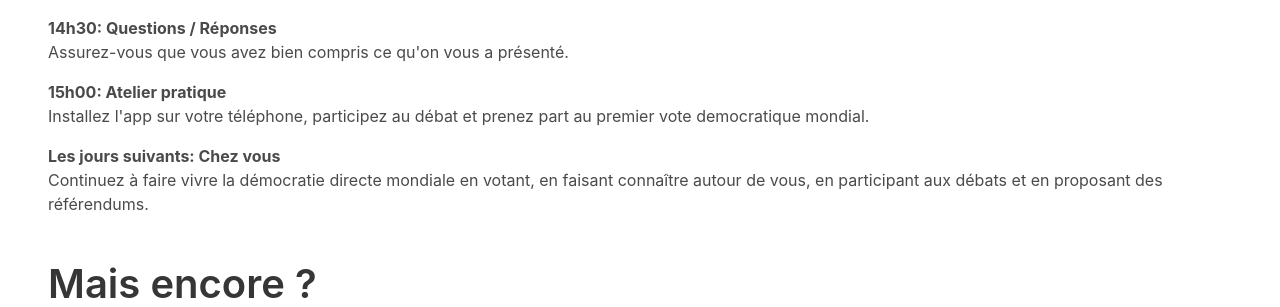
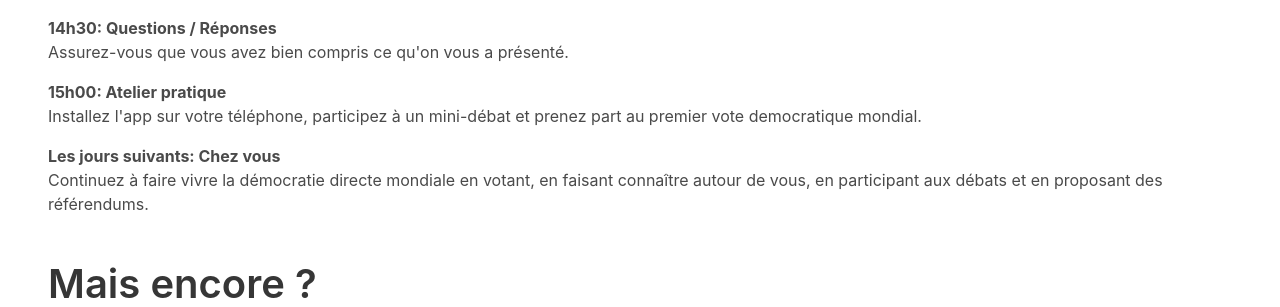
Before and after one commit to directdemocracy-vote/www, a PHP site: page /httpdocs/democracyday/index.php in a window 1280 px wide. Shown: the part 923-1230 px from the top of the page. Run offline with PHP 8.4, Linux system fonts and the light colour scheme.

Commit message:
Update index.php

```diff
--- a/httpdocs/democracyday/index.php
+++ b/httpdocs/democracyday/index.php
@@ -47,7 +47,7 @@
 </p>
 <b>15h00: Atelier pratique</b>
 <p>
-  Installez l'app sur votre téléphone, participez au débat et prenez part au premier vote democratique mondial.
+  Installez l'app sur votre téléphone, participez à un mini-débat et prenez part au premier vote democratique mondial.
 </p>
 <b>Les jours suivants: Chez vous</b>
 <p>
```
